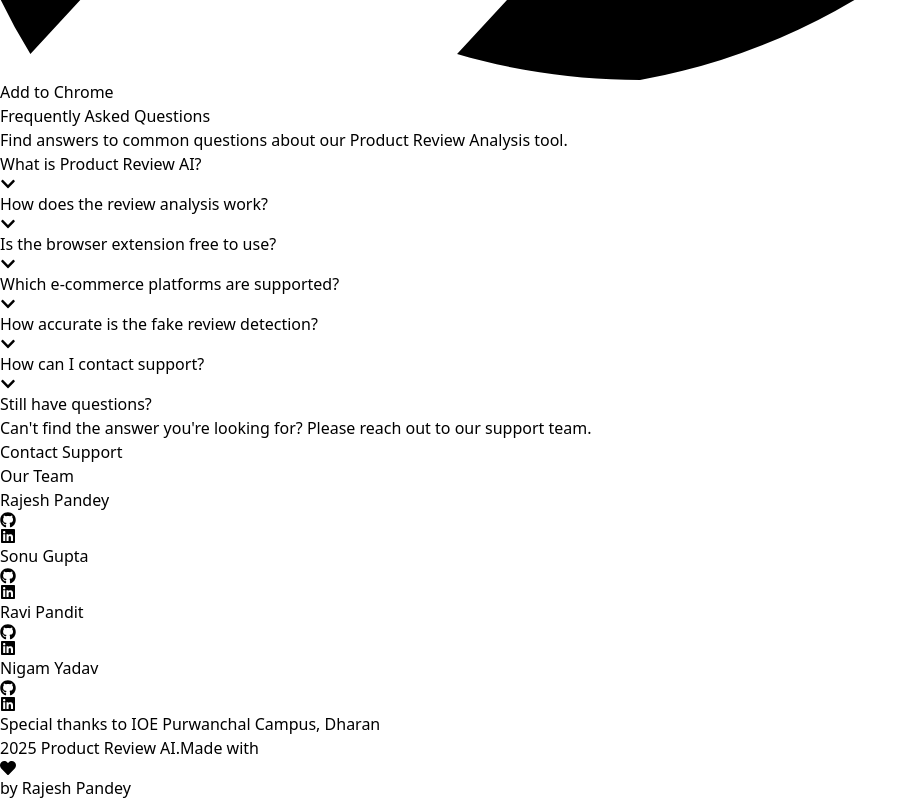
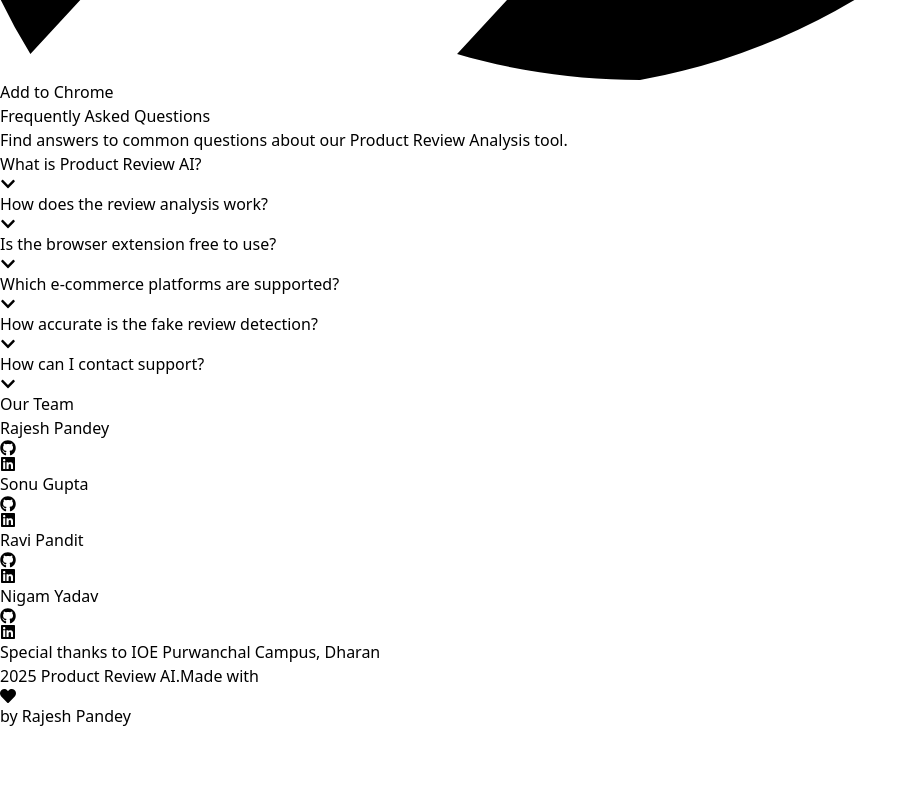
Before and after one commit to Rajeshp2005/minor_project, a React (Vite) app: page /faq in a window 1280 px wide. Shown: the part 1392-2192 px from the top of the page, without its empty margins (0-918 px from the left). After the commit the page ends 2120 px from the top, so only its background shows below. Built offline with nearby package versions, Linux system fonts and the light colour scheme.

Commit message:
first commit

```diff
--- a/src/components/Faq.jsx
+++ b/src/components/Faq.jsx
@@ -1,7 +1,7 @@
 import React, { useState } from 'react';
 import { motion, AnimatePresence } from 'framer-motion';
 import { FaChevronDown } from 'react-icons/fa';
-
+import { HashLink as Link } from 'react-router-hash-link';
 const Faq = () => {
   const [activeIndex, setActiveIndex] = useState(null);
 
@@ -97,26 +97,7 @@ const Faq = () => {
           ))}
         </div>
 
-        {/* Contact Section */}
-        <motion.div
-          initial={{ opacity: 0, y: 20 }}
-          animate={{ opacity: 1, y: 0 }}
-          transition={{ duration: 0.8, delay: 0.6 }}
-          className="mt-16 text-center bg-purple-50 rounded-xl p-8"
-        >
-          <h2 className="text-2xl font-bold text-gray-900 mb-4">
-            Still have questions?
-          </h2>
-          <p className="text-gray-600 mb-6">
-            Can't find the answer you're looking for? Please reach out to our support team.
-          </p>
-          <a
-            href="/contact"
-            className="inline-flex items-center px-6 py-3 bg-purple-600 text-white font-semibold rounded-lg hover:bg-purple-700 transition-colors duration-300"
-          >
-            Contact Support
-          </a>
-        </motion.div>
+
       </div>
     </div>
   );
```
